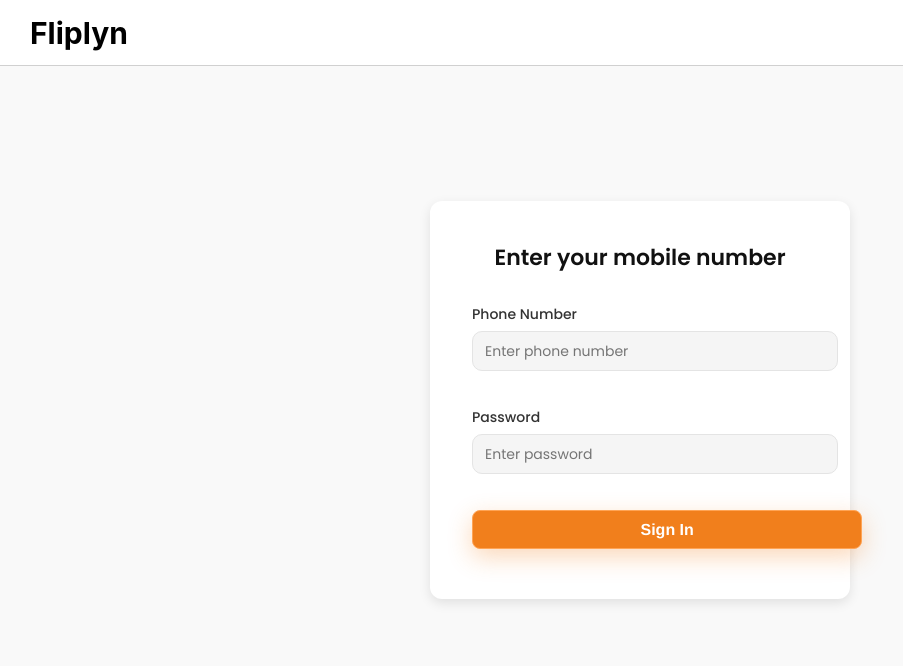
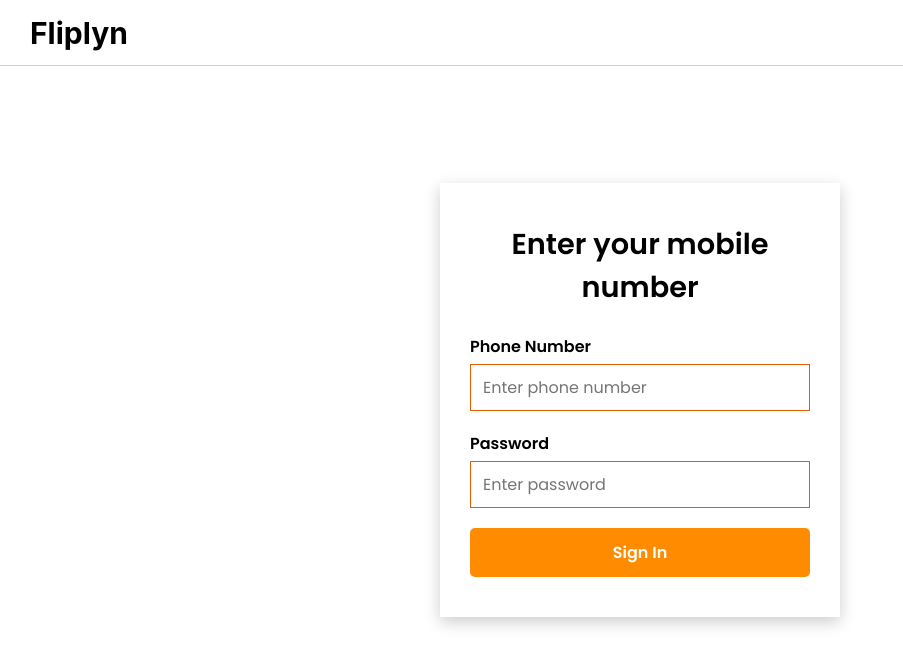
Before and after one commit to madhu-famelyn/Fliplyn-customer, a React (Create React App) app: page /vendor in a window 1280 px wide. Shown: the top 666 px of the page, without its empty margins (0-903 px from the left). Built offline with nearby package versions, Linux system fonts and the light colour scheme.

Commit message:
updaed all columns to left in stalls

```diff
--- a/src/components/ManagerComponents/Stalls_reports/StallsReport.js
+++ b/src/components/ManagerComponents/Stalls_reports/StallsReport.js
@@ -142,7 +142,6 @@ const fetchOrdersByStall = async (stall) => {
         }
 
         setOrders(fetchedOrders);
-        localStorage.setItem("stallOrders", JSON.stringify(fetchedOrders));
       } catch (err) {
         console.error(err);
         setError("Failed to fetch orders.");
--- a/src/components/Vendor/Login/Login.css
+++ b/src/components/Vendor/Login/Login.css
@@ -1,117 +1,117 @@
-/* =========================
-   Vendor Login Page Styles
-   ========================= */
+/* src/pages/vendor/Login.css */
 
+/* === Page Container === */
 .vendor-login-page {
   display: flex;
   justify-content: center;
   align-items: center;
   min-height: 100vh;
-  background-color: #f9f9f9;
+  font-family: 'Arial', sans-serif;
   padding: 20px;
 }
 
+/* === Card === */
 .vendor-login-card {
-  background: #ffffff;
-  border-radius: 12px;
-  box-shadow: 0 4px 12px rgba(0, 0, 0, 0.1);
+  background-color: #ffffff;
   padding: 40px 30px;
   width: 100%;
-  max-width: 420px;
+  max-width: 400px;
+  box-shadow: 0 5px 15px rgba(0,0,0,0.2);
+  display: flex;
+  flex-direction: column;
+  justify-content: center;
+}
+
+/* === Title === */
+.vendor-login-title {
+  font-size: 1.8rem;
+  font-weight: bold;
+  color: #000000;
+  margin-bottom: 25px;
   text-align: center;
 }
 
-.vendor-login-title {
-  font-size: 22px;
-  font-weight: 600;
+/* === Error Message === */
+.vendor-login-error {
+  background-color: #ffe0cc;
+  color: #d84300;
+  padding: 10px;
   margin-bottom: 20px;
-  color: #111;
+  text-align: center;
+  font-size: 0.9rem;
 }
 
-/* Error message */
-.vendor-login-error {
-  background: #ffe5e5;
-  color: #d9534f;
-  padding: 10px;
-  border-radius: 8px;
-  margin-bottom: 15px;
-  font-size: 14px;
+/* === Form Container === */
+.vendor-login-container {
+  width: 100%;
 }
 
-/* Form container */
-.vendor-login-container {
-  margin-top: 15px;
-}
-
+/* === Form Fields === */
 .vendor-login-form {
   display: flex;
   flex-direction: column;
   gap: 20px;
-  padding: 10px 12px;
 }
 
-/* Labels */
-.vendor-login-label {
-  font-size: 14px;
-  font-weight: 500;
-  color: #333;
-  margin-bottom: 6px;
-  display: block;
-  text-align: left;
-}
-
-/* Input fields */
 .vendor-login-field {
   display: flex;
   flex-direction: column;
-  margin-bottom: 16px;
+}
+
+.vendor-login-label {
+  font-weight: bold;
+  margin-bottom: 5px;
+  color: #000000;
 }
 
 .vendor-login-input {
-  width: 366.32px;              /* Same as button */
-  height: 40px;                 /* Figma height */
-  border-radius: 10px;          /* Rounded corners */
-  border: 1px solid #E4E4E4;    /* Border color */
-  background: #BBBBBB26;        /* Light gray transparent bg */
-  padding: 0 12px;              /* Inner spacing */
-  font-size: 14px;
+  padding: 10px 12px;
+  border: 1px solid #e65c00;
   outline: none;
-  transition: border 0.2s ease-in-out, box-shadow 0.2s ease-in-out;
+  font-size: 1rem;
+  width: 100%;
+  box-sizing: border-box;
+  background-color: #fff;
+  color: #333;
 }
 
+/* Focus effect */
 .vendor-login-input:focus {
-  border: 1px solid #ff7b00;
-  box-shadow: 0 0 0 2px rgba(255, 123, 0, 0.2);
-  outline: none;
+  border: 2px solid #ff8c00;
 }
 
-/* Submit button */
+/* === Button === */
 .vendor-login-button {
-  width: 390.32px;              /* Match inputs */
-  height: 38.61px;
-  padding: 14px 36px;
-  display: flex;
-  justify-content: center;
-  align-items: center;
-  gap: 8px;
-
-  background: #F17F1C;
-  color: #ffffff;
-  font-family: "Helvetica Neue", sans-serif;
-  font-weight: 600;
-  font-size: 16px;
-  line-height: 100%;
-
-  border: 1px solid #FFA455;
-  border-radius: 8px;
+  padding: 12px;
+  background-color: #ff8c00;
+  color: #fff;
+  font-weight: bold;
+  font-size: 1rem;
+  border: none;
   cursor: pointer;
-
-  box-shadow: 0px 8px 24px 0px #F17F1C4D;
-
-  transition: all 0.2s ease;
+  transition: background-color 0.3s ease;
 }
 
 .vendor-login-button:hover {
-  background: #e67214;
-  box-shadow: 0px 8px 28px 0px #F17F1C66;
+  background-color: #e65c00;
 }
+
+/* === Responsive for Mobile === */
+@media (max-width: 480px) {
+  .vendor-login-card {
+    padding: 30px 20px;
+  }
+
+  .vendor-login-title {
+    font-size: 1.5rem;
+  }
+
+  .vendor-login-button {
+    font-size: 0.95rem;
+    padding: 10px;
+  }
+
+  .vendor-login-input {
+    font-size: 0.95rem;
+  }
+}
```
